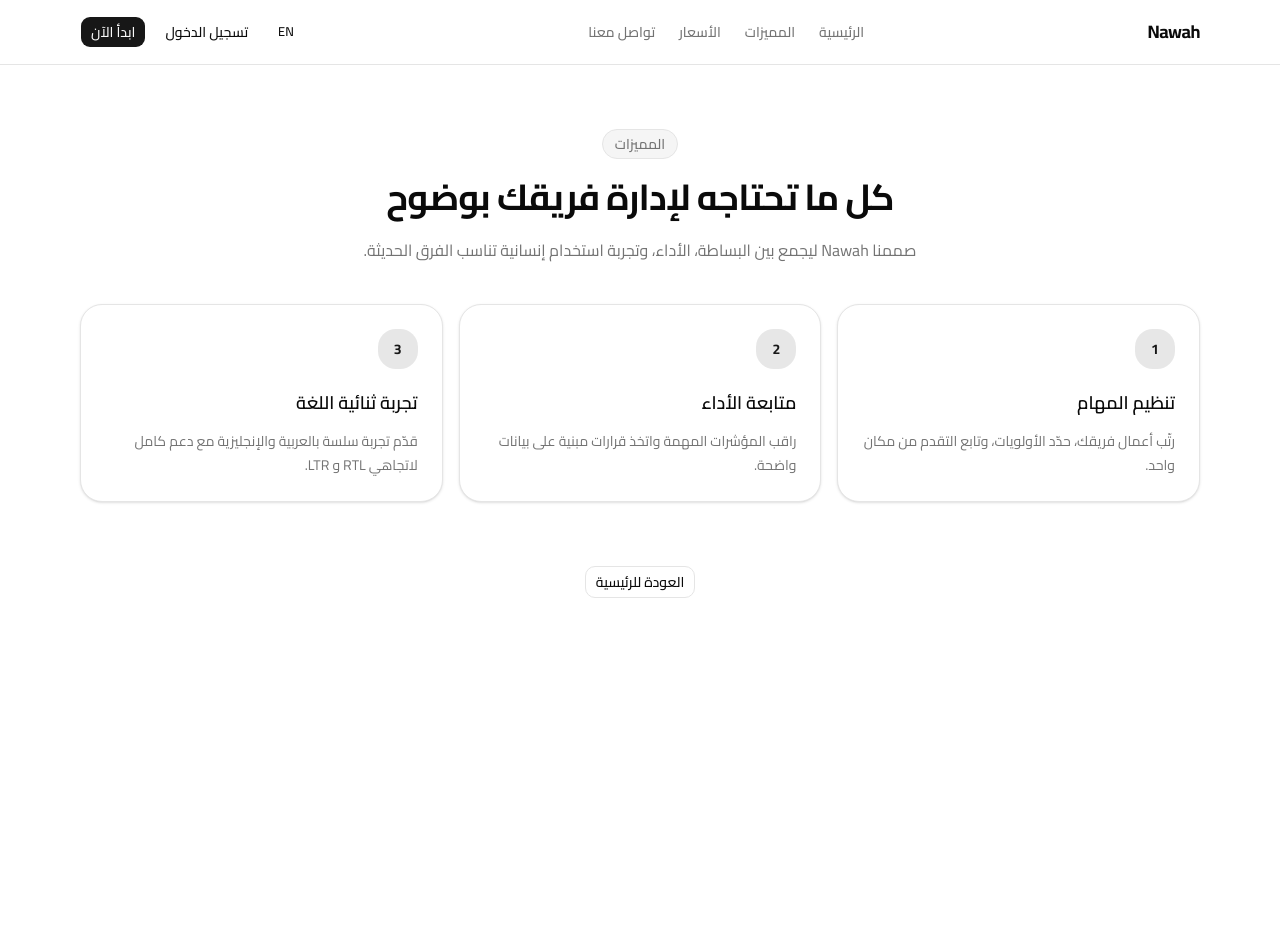
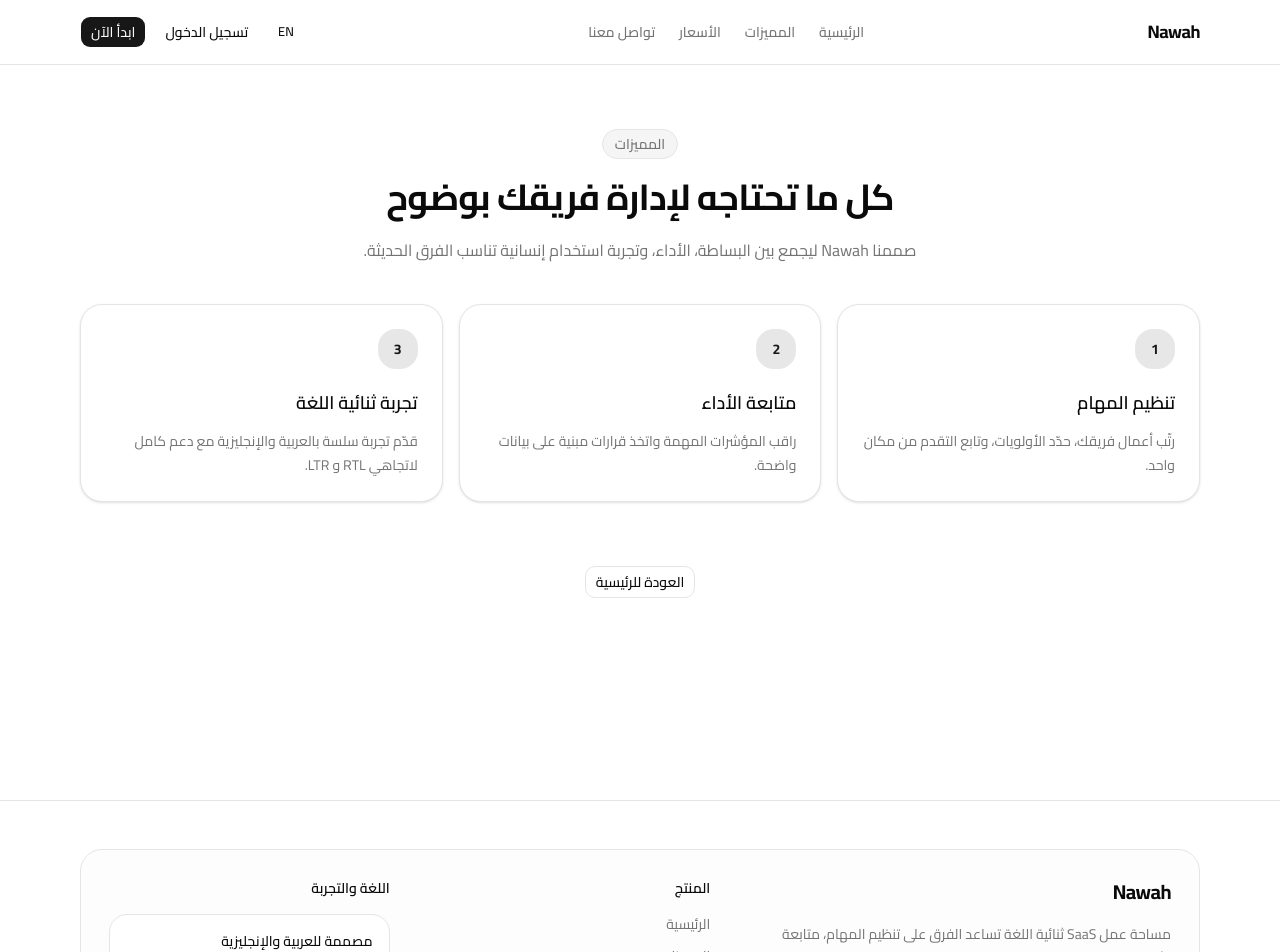
Before and after one commit to AmeenFlow/nawah-saas-dashboard, a Next.js app: page /ar/features in a window 1280 px wide. Shown: the top 952 px of the page. Before the commit the page ends 800 px from the top, so only its background shows below. Built offline with nearby package versions, Linux system fonts and the light colour scheme.

Commit message:
Move footer to locale layout

```diff
--- a/src/app/[locale]/features/page.tsx
+++ b/src/app/[locale]/features/page.tsx
@@ -33,11 +33,6 @@
                 items={dictionary.home.features.items}
             />
             <div className="mx-auto max-w-6xl px-4 pb-16 text-center">
-                {/* <Button variant="outline" asChild>
-                    <a href={`/${locale}#home`}>
-                        {dictionary.site.backHome}
-                    </a>
-                </Button> */}
 
                 <Button variant="outline" asChild>
                     <Link href={`/${locale}`} scroll={true}>
--- a/src/app/[locale]/layout.tsx
+++ b/src/app/[locale]/layout.tsx
@@ -5,6 +5,7 @@
 import { getTextDirection, isLocale } from "@/lib/locale";
 import type { Locale } from "@/types/locale";
 import "../globals.css";
+import { SiteFooter } from "@/components/shared/site-footer";
 
 export const metadata: Metadata = {
   title: siteConfig.name,
@@ -42,6 +43,8 @@
     <html lang={locale} dir={direction}>
       <body className={`${cairo.variable} ${geist.variable}`}>
         {children}
+
+        <SiteFooter locale={locale} />
       </body>
     </html>
   );
--- a/src/app/[locale]/page.tsx
+++ b/src/app/[locale]/page.tsx
@@ -4,7 +4,6 @@
 import { WorkflowSection } from "@/components/sections/workflow-section";
 import { UseCasesSection } from "@/components/sections/use-cases-section";
 import { CtaSection } from "@/components/sections/cta-section";
-import { SiteFooter } from "@/components/shared/site-footer";
 import { getDictionary } from "@/lib/dictionaries";
 import { isLocale } from "@/lib/locale";
 import { notFound } from "next/navigation";
@@ -62,7 +61,7 @@
         secondaryActionHref={`/${locale}/features`}
       />
 
-      <SiteFooter locale={locale} />
+
     </main>
   );
 }
```
